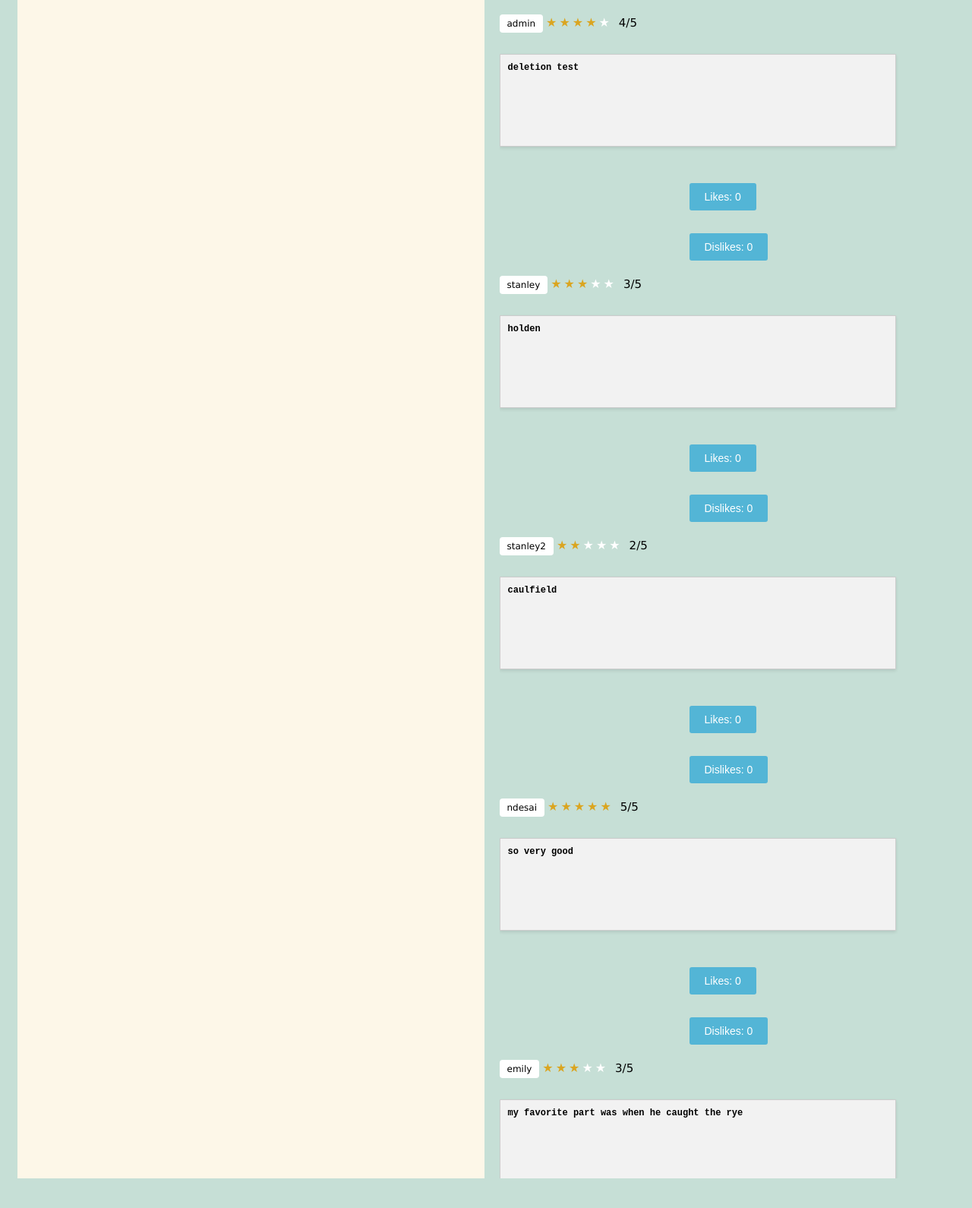
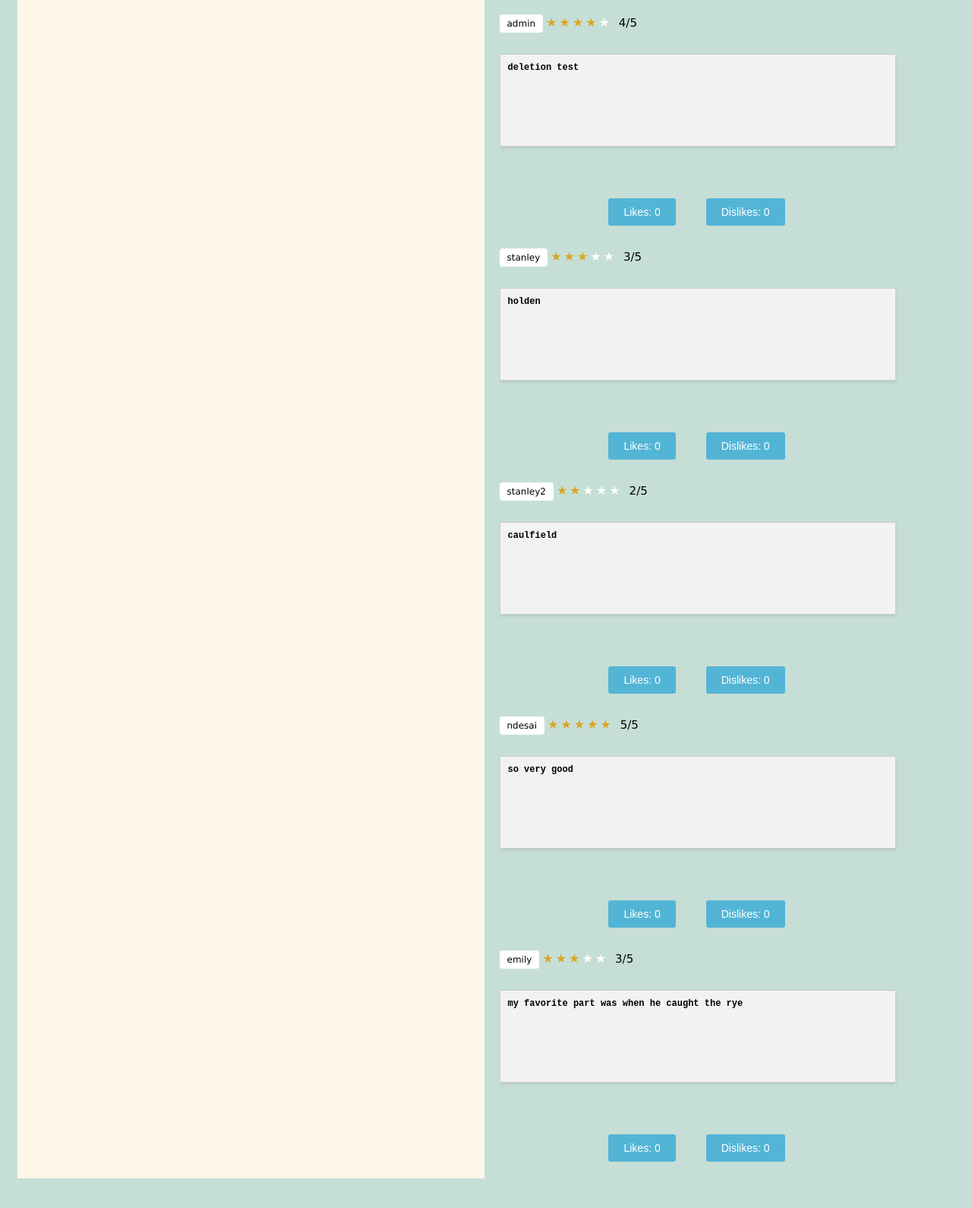
Before and after one commit to stanley-wei/CS35L-Project, a Django app: page /books/1/ in a window 1280 px wide. Shown: the part 317-1907 px from the top of the page at 76% size. Run offline with Django 4.2, Linux system fonts and the light colour scheme; data comes from the database, SQL or seed files in the repository; data that the repository does not hold is empty; some libraries are stand-ins or nearby versions.

Commit message:
reviews: centered like, dislike buttons
centered like, dislike buttons in book reviews list
also wrapped individual review HTML in containers for greater readability

```diff
--- a/static/css/book.css
+++ b/static/css/book.css
@@ -173,6 +173,13 @@ a.go-back-button {
     padding: 5px;
   }
 
+.like-dislike-container {
+  margin: 0px;
+  max-width: 500px;
+  padding: 10px;
+  justify-content: center;
+}
+
 form#like_review,
 form#dislike_review {
   margin-top: 10px; /* Add some spacing between the buttons */
@@ -186,7 +193,7 @@ button.like-buttons {
   background-color: rgb(128, 203, 228);
   color: #fff;
   cursor: pointer;
-  margin-left: 250px;
+  margin: 0px 20px 0px 20px;
 }
 
 button.like-buttons:hover {
--- a/templates/books/book.html
+++ b/templates/books/book.html
@@ -79,6 +79,7 @@
         <br/>
 
         {% for review in reviews %}
+            <div class="review-container">
                 <a class="user-profile-button" href="{% url 'profiles:profile' review.user.id %}">{{ review.user.username }}</a>
                 <div class="Stars" style="--rating: {{review.rating}};" aria-label="Rating of this product is {{review.rating}} out of 5."></div>
                 <b class = "rating">{{ review.rating }}/5</b>
@@ -89,6 +90,7 @@
                 {% endif %}
 
                 <!--Like/Dislike Buttons for Reviews-->
+                <div class="container like-dislike-container">
                     <form id="like_review" class="like-form" action="{% url 'books:like_dislike' book.id %}" method="POST" data-pjax>
                         {% csrf_token %}
                         <input type="hidden" name="review_id" value="{{ review.id }}">
@@ -101,6 +103,8 @@
                         <input type="hidden" name="reaction" value="dislike">
                         <button class="like-buttons" type="submit"> Dislikes: {{review.dislikes.count}}</button>
                     </form>
+                </div>
+            </div>
         {% endfor %}
     <br/>
     </div>
```
Lines whose indentation alone changed are shown as unchanged.
